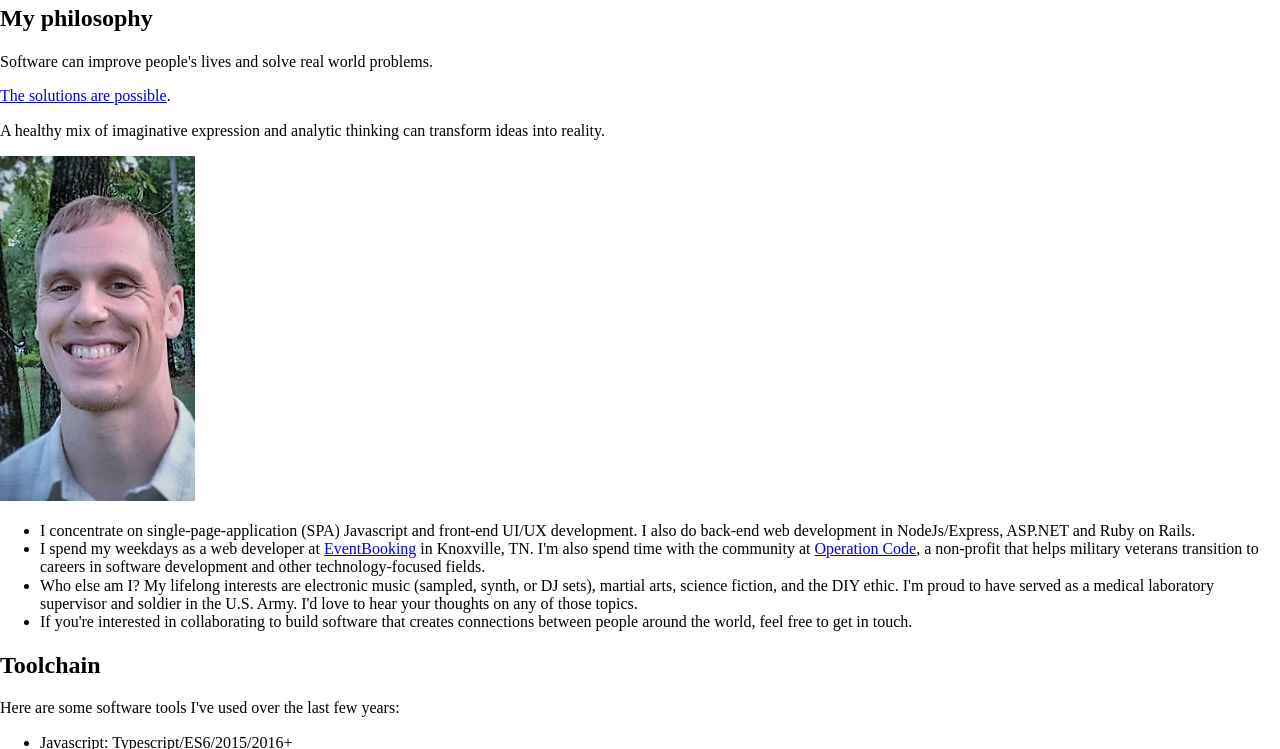
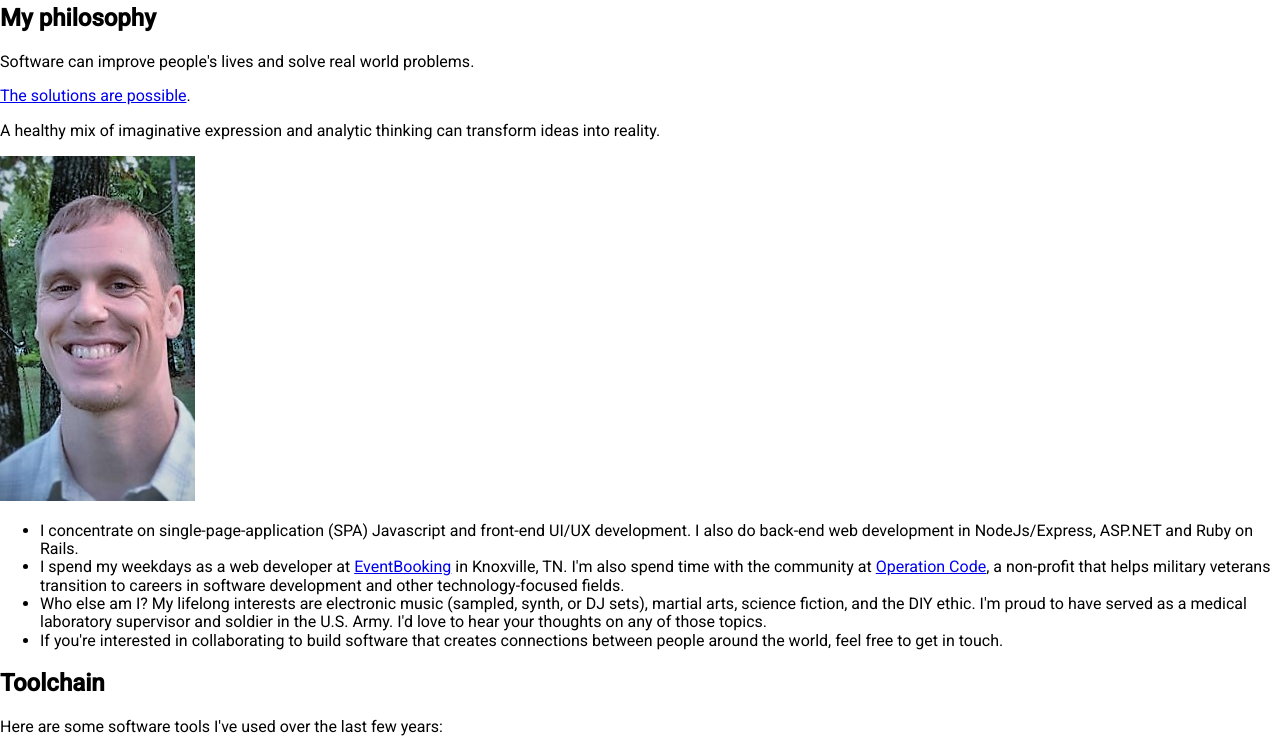
Before and after one commit to jjhampton/jjhampton.github.io, a website: page index.html in a window 1280 px wide. Shown: the part 111-860 px from the top of the page. Drawn offline with nearby package versions, Linux system fonts and the light colour scheme; files that its build step writes are made by us from their sources.

Commit message:
Add base box-sizing style & font-family

```diff
--- a/scss/base/_base.scss
+++ b/scss/base/_base.scss
@@ -1 +1,10 @@
 @import './node_modules/normalize.css/normalize';
+
+html {
+    box-sizing: border-box;
+    font-family: $base-font-family;
+}
+
+*, *:before, *:after {
+    box-sizing: inherit;
+}
```
